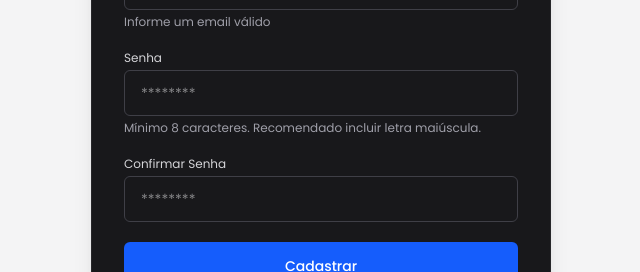
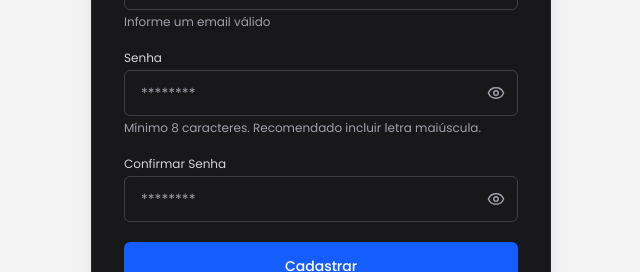
Before and after one commit to appeasytaskmanager/app-taskeasy, a Next.js app: page /auth/register in a window 1280 px wide. Shown: the part 378-650 px from the top of the page, without its empty margins (319-959 px from the left). Built offline with nearby package versions, Linux system fonts and the light colour scheme.

Commit message:
feat: adicionar funcionalidade de mostrar/ocultar senhas no cadastro

```diff
--- a/src/app/components/view/auth/register/cadastro.tsx
+++ b/src/app/components/view/auth/register/cadastro.tsx
@@ -2,7 +2,7 @@
 
 import { Button } from "@/app/components/ui/button";
 import LogoEasyTask from "@/app/components/ui/logo";
-import { ArrowRightIcon } from "lucide-react";
+import { Eye, EyeOff } from "lucide-react";
 import Link from "next/link";
 import { useState } from "react";
 
@@ -40,6 +40,8 @@ export function Cadastro() {
 
   const [checkingEmail, setCheckingEmail] = useState(false);
   const [emailAvailable, setEmailAvailable] = useState<boolean | null>(null);
+  const [showPassword, setShowPassword] = useState(false);
+  const [showConfirmPassword, setShowConfirmPassword] = useState(false);
 
   function handleChange<K extends keyof FormState>(key: K, value: string) {
     setForm((s) => ({ ...s, [key]: value }));
@@ -192,13 +194,24 @@ export function Cadastro() {
           {/* Senha */}
           <div className="flex flex-col gap-1">
             <label className="text-xs text-zinc-300">Senha</label>
+            <div className="flex items-center border rounded-md dark:bg-zinc-800 border-zinc-700">
               <input
-              type="password"
+                type={showPassword ? "text" : "password"}
                 placeholder="********"
                 value={form.password}
                 onChange={(e) => handleChange("password", e.target.value)}
-              className="px-4 py-3 border rounded-md text-sm dark:bg-zinc-800 border-zinc-700 text-zinc-100"
+                className="flex-1 px-4 py-3 text-sm bg-transparent text-zinc-100 placeholder-zinc-400 focus:outline-none rounded-l-md"
               />
+
+              <button
+                type="button"
+                aria-label={showPassword ? "Ocultar senha" : "Mostrar senha"}
+                onClick={() => setShowPassword((v) => !v)}
+                className="px-3 grid place-items-center text-zinc-400 hover:text-zinc-200"
+              >
+                {showPassword ? <EyeOff size={18} /> : <Eye size={18} />}
+              </button>
+            </div>
 
             <p className="text-xs text-zinc-400">
               Mínimo 8 caracteres. Recomendado incluir letra maiúscula.
@@ -218,13 +231,25 @@ export function Cadastro() {
           {/* Confirmar senha */}
           <div className="flex flex-col gap-1">
             <label className="text-xs text-zinc-300">Confirmar Senha</label>
+            <div className="flex items-center border rounded-md dark:bg-zinc-800 border-zinc-700">
               <input
-              type="password"
+                type={showConfirmPassword ? "text" : "password"}
                 placeholder="********"
                 value={form.confirmPassword}
                 onChange={(e) => handleChange("confirmPassword", e.target.value)}
-              className="px-4 py-3 border rounded-md text-sm dark:bg-zinc-800 border-zinc-700 text-zinc-100"
+                className="flex-1 px-4 py-3 text-sm bg-transparent text-zinc-100 placeholder-zinc-400 focus:outline-none rounded-l-md"
               />
+
+              <button
+                type="button"
+                aria-label={showConfirmPassword ? "Ocultar senha" : "Mostrar senha"}
+                onClick={() => setShowConfirmPassword((v) => !v)}
+                className="px-3 grid place-items-center text-zinc-400 hover:text-zinc-200"
+              >
+                {showConfirmPassword ? <EyeOff size={18} /> : <Eye size={18} />}
+              </button>
+            </div>
+
             {errors.confirmPassword && (
               <p className="text-xs text-red-500">{errors.confirmPassword}</p>
             )}
```
Lines whose indentation alone changed are shown as unchanged.
